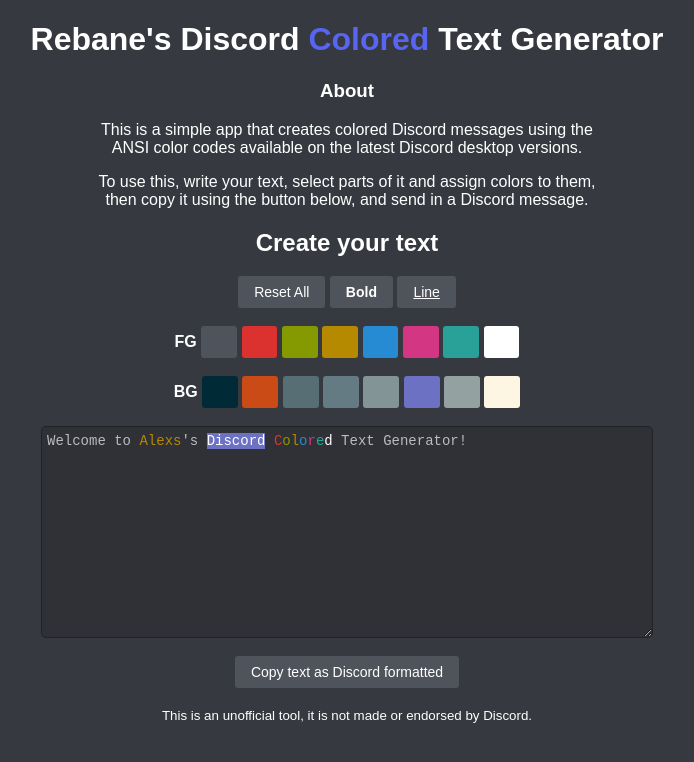
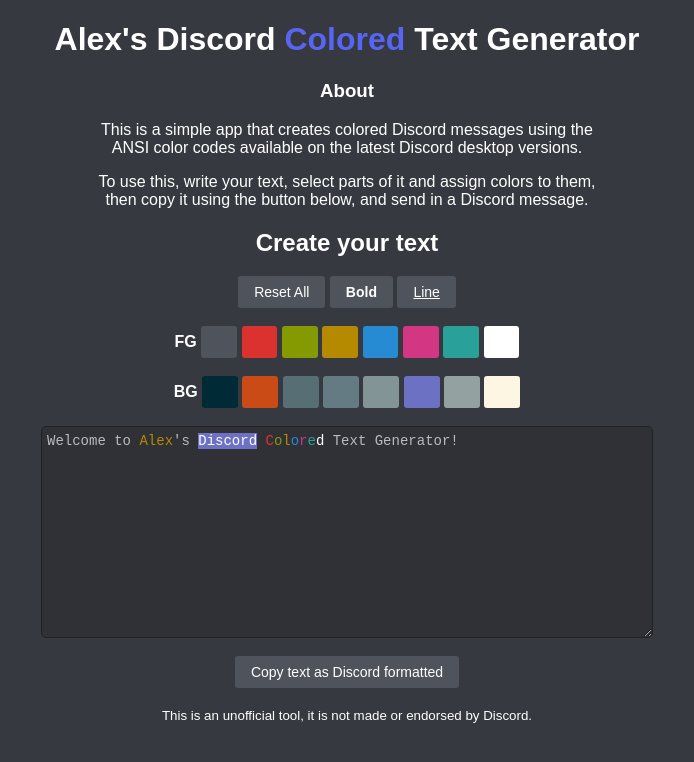
Before and after one commit to html-css-js23/discord-color, a plain HTML site: page index.html in a window 1280 px wide. Shown: the whole page, without its empty margins (293-987 px from the left). Drawn offline with Linux system fonts and the light colour scheme.

Commit message:
Update index.html

```diff
--- a/index.html
+++ b/index.html
@@ -137,7 +137,7 @@ For more information, please refer to <https://unlicense.org>
 </style>
 </head>
 <body>
-<h1>Rebane's Discord <span style="color:#5865F2">Colored</span> Text Generator</h1>
+<h1>Alex's Discord <span style="color:#5865F2">Colored</span> Text Generator</h1>
 <div class="container">
 <h3>About</h3>
 <p>This is a simple app that creates colored Discord messages using the ANSI color codes available on the latest Discord desktop versions.</p>
@@ -168,7 +168,7 @@ For more information, please refer to <https://unlicense.org>
 <button data-ansi="46" class="button style-button ansi-46">&nbsp;</button>
 <button data-ansi="47" class="button style-button ansi-47">&nbsp;</button>
 <br><br>
-<div class="flex"><div id="textarea" contenteditable="true">Welcome to&nbsp;<span class="ansi-33">Alexs</span>'s <span class="ansi-45"><span class="ansi-37">Discord</span></span>&nbsp;<span class="ansi-31">C</span><span class="ansi-32">o</span><span class="ansi-33">l</span><span class="ansi-34">o</span><span class="ansi-35">r</span><span class="ansi-36">e</span><span class="ansi-37">d</span>&nbsp;Text Generator!</div></div>
+<div class="flex"><div id="textarea" contenteditable="true">Welcome to&nbsp;<span class="ansi-33">Alex</span>'s <span class="ansi-45"><span class="ansi-37">Discord</span></span>&nbsp;<span class="ansi-31">C</span><span class="ansi-32">o</span><span class="ansi-33">l</span><span class="ansi-34">o</span><span class="ansi-35">r</span><span class="ansi-36">e</span><span class="ansi-37">d</span>&nbsp;Text Generator!</div></div>
 <br>
 <button class="button copy">Copy text as Discord formatted</button>
 <br>
```
